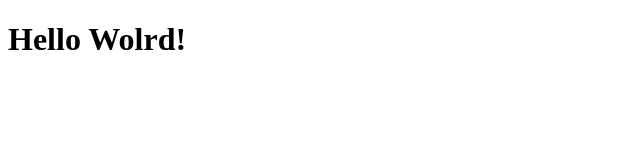
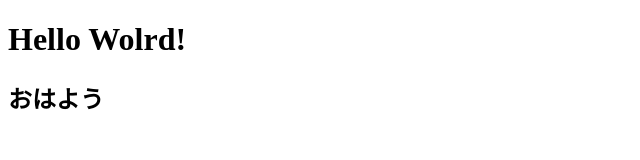
Before and after one commit to takeuchi43/takeuchi43.github.io, a plain HTML site: page index.html in a window 1280 px wide. Shown: the whole page, without its empty margins (0-640 px from the left). Drawn offline with Linux system fonts and the light colour scheme.

Commit message:
initial commit

```diff
--- a/index.html
+++ b/index.html
@@ -8,5 +8,6 @@
 </head>
 <body>
     <h1>Hello Wolrd!</h1>
+    <h2>おはよう</h2>
 </body>
 </html>
```
